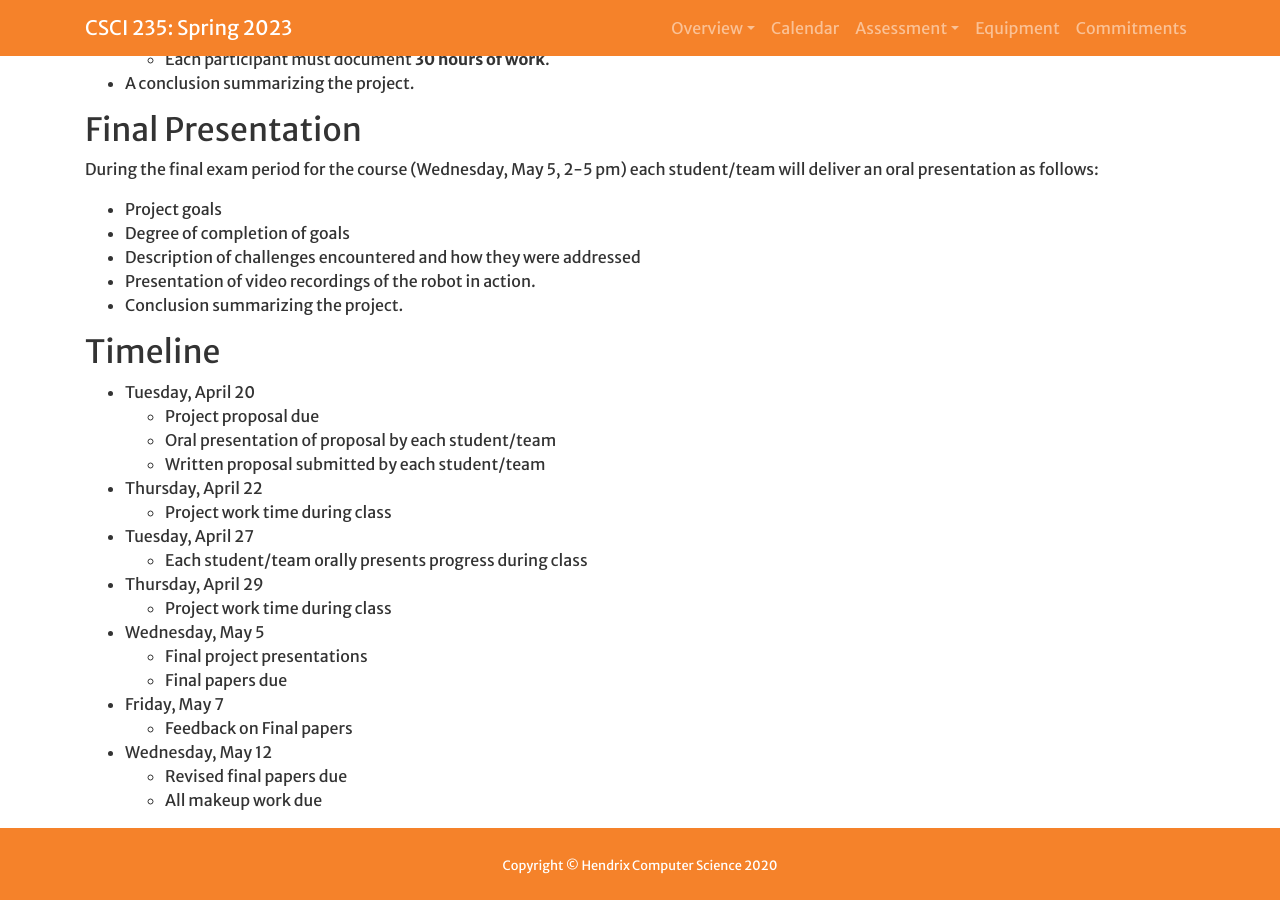
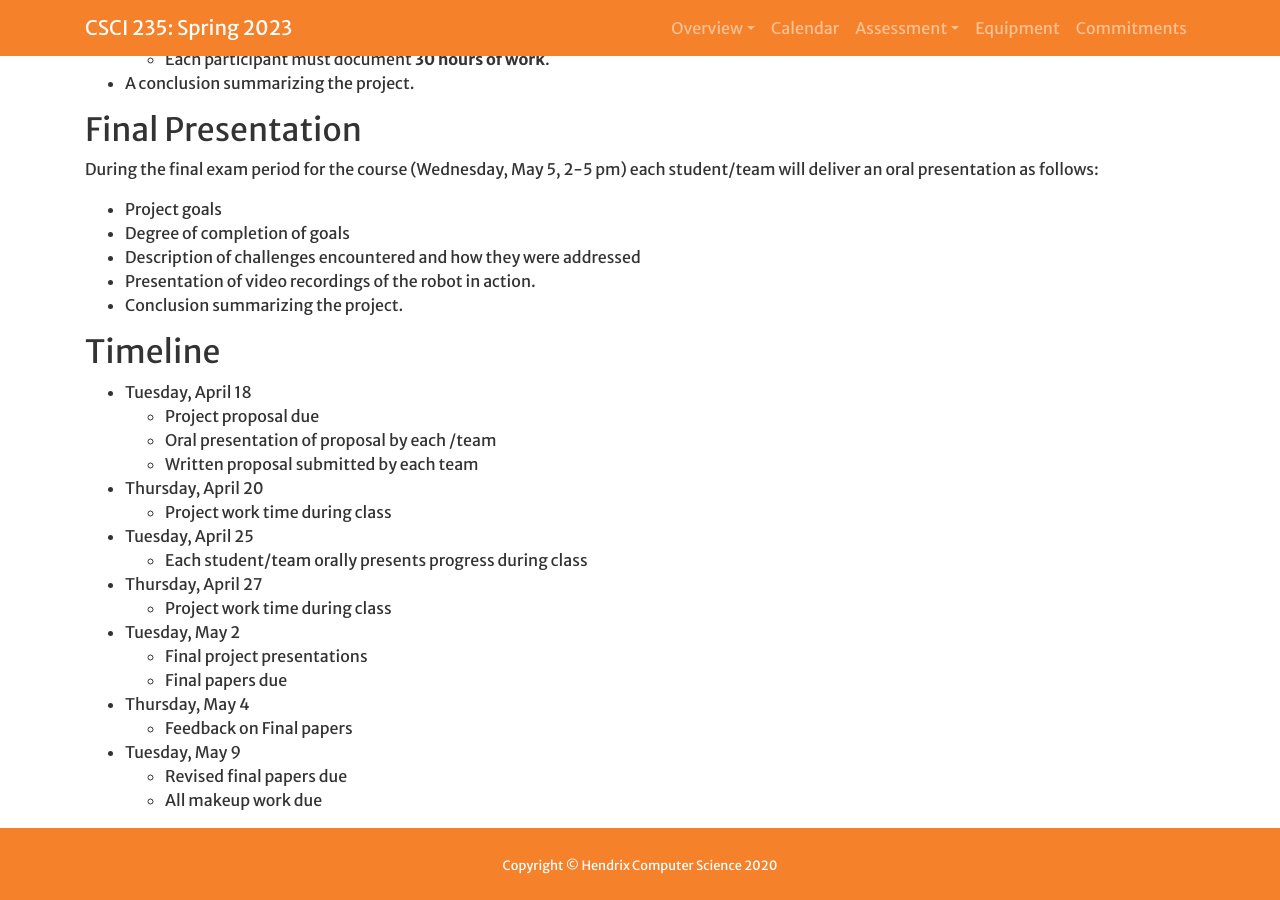
Before and after one commit to Hendrix-CS/csci235, a Jekyll site: the page built from projects/Final.md, in a window 1280 px wide and 900 px high, scrolled down 982 px. Built offline with Jekyll 4.4.1, drawn with Linux system fonts in a browser that asks for light colours; a script that is not in the unit is left out.

Commit message:
Edited dates.

```diff
--- a/projects/Final.md
+++ b/projects/Final.md
@@ -58,21 +58,21 @@ student/team will deliver an oral presentation as follows:
 * Conclusion summarizing the project.
 
 ## Timeline
-* Tuesday, April 20
+* Tuesday, April 18
   * Project proposal due
-  * Oral presentation of proposal by each student/team
-  * Written proposal submitted by each student/team
-* Thursday, April 22
+  * Oral presentation of proposal by each /team
+  * Written proposal submitted by each team
+* Thursday, April 20
   * Project work time during class
-* Tuesday, April 27
+* Tuesday, April 25
   * Each student/team orally presents progress during class
-* Thursday, April 29
+* Thursday, April 27
   * Project work time during class
-* Wednesday, May 5
+* Tuesday, May 2
   * Final project presentations
   * Final papers due
-* Friday, May 7
+* Thursday, May 4
   * Feedback on Final papers
-* Wednesday, May 12
+* Tuesday, May 9
   * Revised final papers due
   * All makeup work due
```
